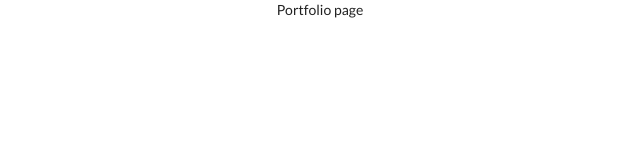
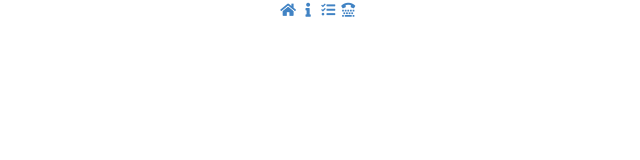
Before and after one commit to KDlamini/Portfolio, a React (Create React App) app: page / in a window 1280 px wide. Shown: the top 160 px of the page, without its empty margins (320-960 px from the left). Built offline with nearby package versions, Linux system fonts and the light colour scheme.

Commit message:
Render Navbar component on App.

```diff
--- a/src/App.js
+++ b/src/App.js
@@ -1,9 +1,11 @@
+// import { Routes, Route} from 'react-router-dom';
+import Navbar from './components/Navbar';
 import './styles/App.css';
 
 function App() {
   return (
     <div className="App">
-      Portfolio page
+      <Navbar />
     </div>
   );
 }
--- a/src/index.js
+++ b/src/index.js
@@ -1,10 +1,13 @@
 import React from 'react';
 import ReactDOM from 'react-dom';
+import { BrowserRouter as Router } from 'react-router-dom';
 import App from './App';
 
 ReactDOM.render(
   <React.StrictMode>
-    <App />
+    <Router>
+      <App />
+    </Router>
   </React.StrictMode>,
   document.getElementById('root'),
 );
```
